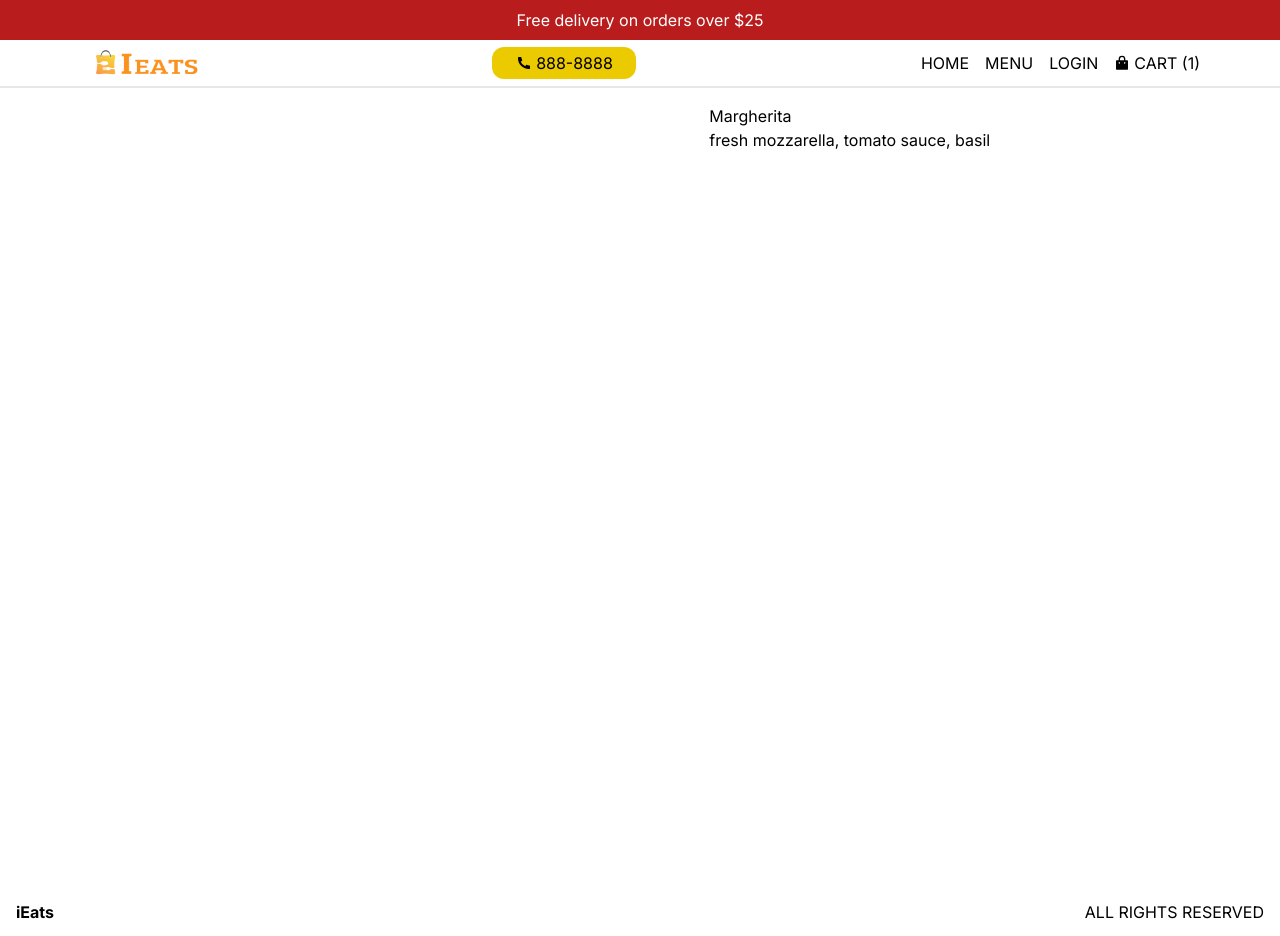
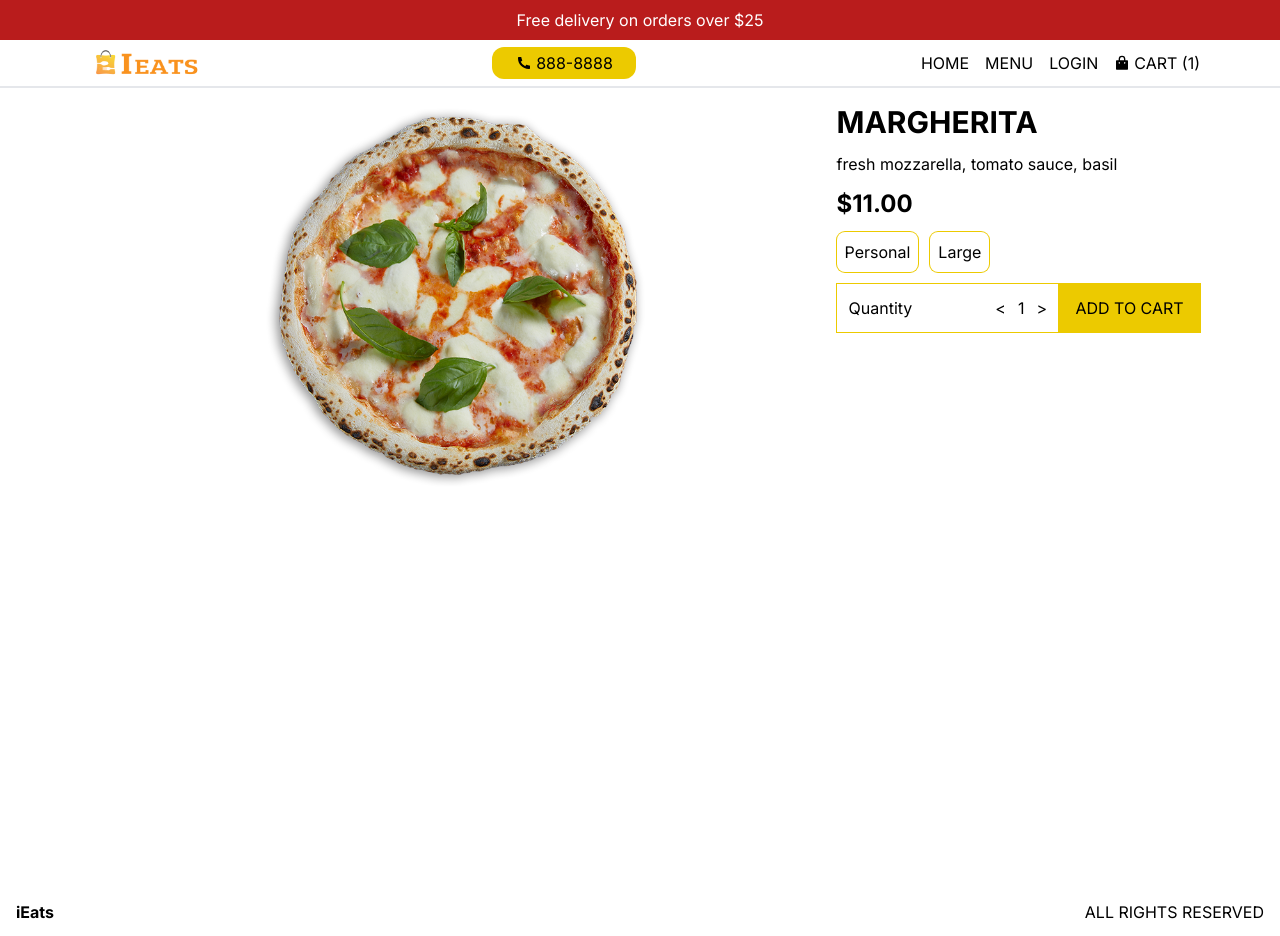
Before and after one commit to feliceforgione/iEats2, a Next.js app: page /product/1 in a window 1280 px wide. Built offline with nearby package versions, Linux system fonts and the light colour scheme.

Commit message:
Added price component

```diff
--- a/src/app/product/[id]/page.tsx
+++ b/src/app/product/[id]/page.tsx
@@ -1,3 +1,4 @@
+import Price from "@/components/Price";
 import { singleProduct } from "@/data";
 import Image from "next/image";
 import React from "react";
@@ -5,7 +6,7 @@ import React from "react";
 function ProductPage() {
   return (
     <div className="p-4 lg:px-20 h-screen flex flex-col justify-around md:flex-row">
-      <div className="relative">
+      <div className="relative w-full h-1/2">
         {singleProduct.img && (
           <Image
             src={singleProduct.img}
@@ -15,9 +16,14 @@ function ProductPage() {
           />
         )}
       </div>
-      <div>
-        <h1>{singleProduct.title}</h1>
+      <div className="h-1/2 flex flex-col gap-3">
+        <h1 className="text-3xl font-bold uppercase">{singleProduct.title}</h1>
         <p>{singleProduct.description}</p>
+        <Price
+          id={singleProduct.id}
+          price={singleProduct.price}
+          options={singleProduct.options}
+        />
       </div>
     </div>
   );
--- /dev/null
+++ b/src/components/Price.tsx
@@ -0,0 +1,43 @@
+import React from "react";
+
+type Props = {
+  id: number;
+  price: number;
+  options?: {
+    title: string;
+    additionalPrice: number;
+  }[];
+};
+
+function Price({ id, price, options }: Props) {
+  return (
+    <div className="flex flex-col gap-3">
+      <h2 className="text-2xl font-bold">${price.toFixed(2)}</h2>
+      <div className="flex gap-3">
+        {options?.map((option) => (
+          <button
+            key={option.title}
+            className="ring-1 ring-yellow  p-2 rounded-lg"
+          >
+            {option.title}
+          </button>
+        ))}
+      </div>
+      <div className="flex justify-between items-center">
+        <div className="flex justify-between w-full p-3 ring-1 ring-yellow">
+          <span>Quantity</span>
+          <div className="flex gap-3 items-center">
+            <button>{"<"}</button>
+            <span>1</span>
+            <button>{">"}</button>
+          </div>
+        </div>
+        <button className="uppercase w-56 bg-yellow p-3 ring-1 ring-yellow">
+          Add to Cart
+        </button>
+      </div>
+    </div>
+  );
+}
+
+export default Price;
```
